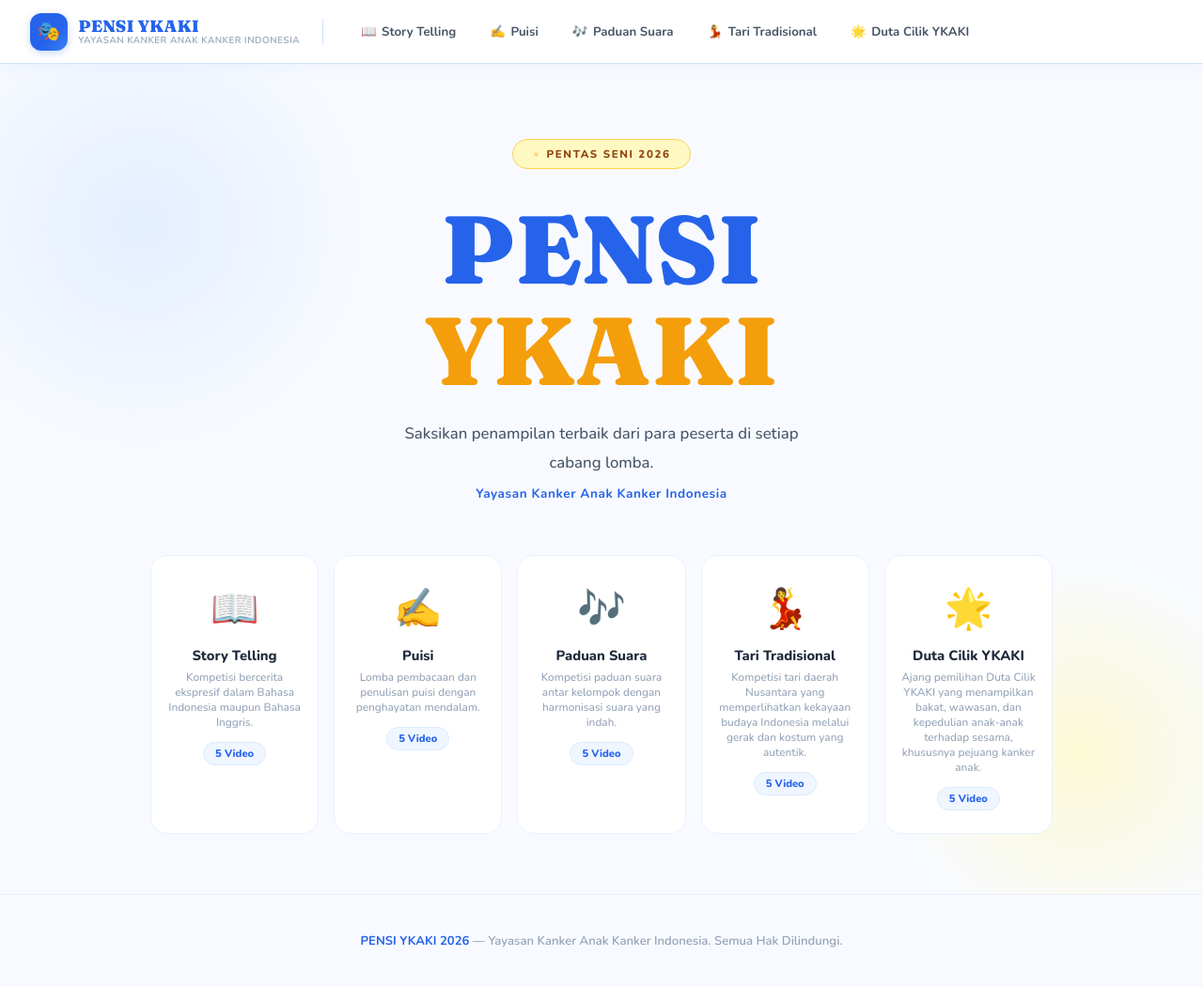
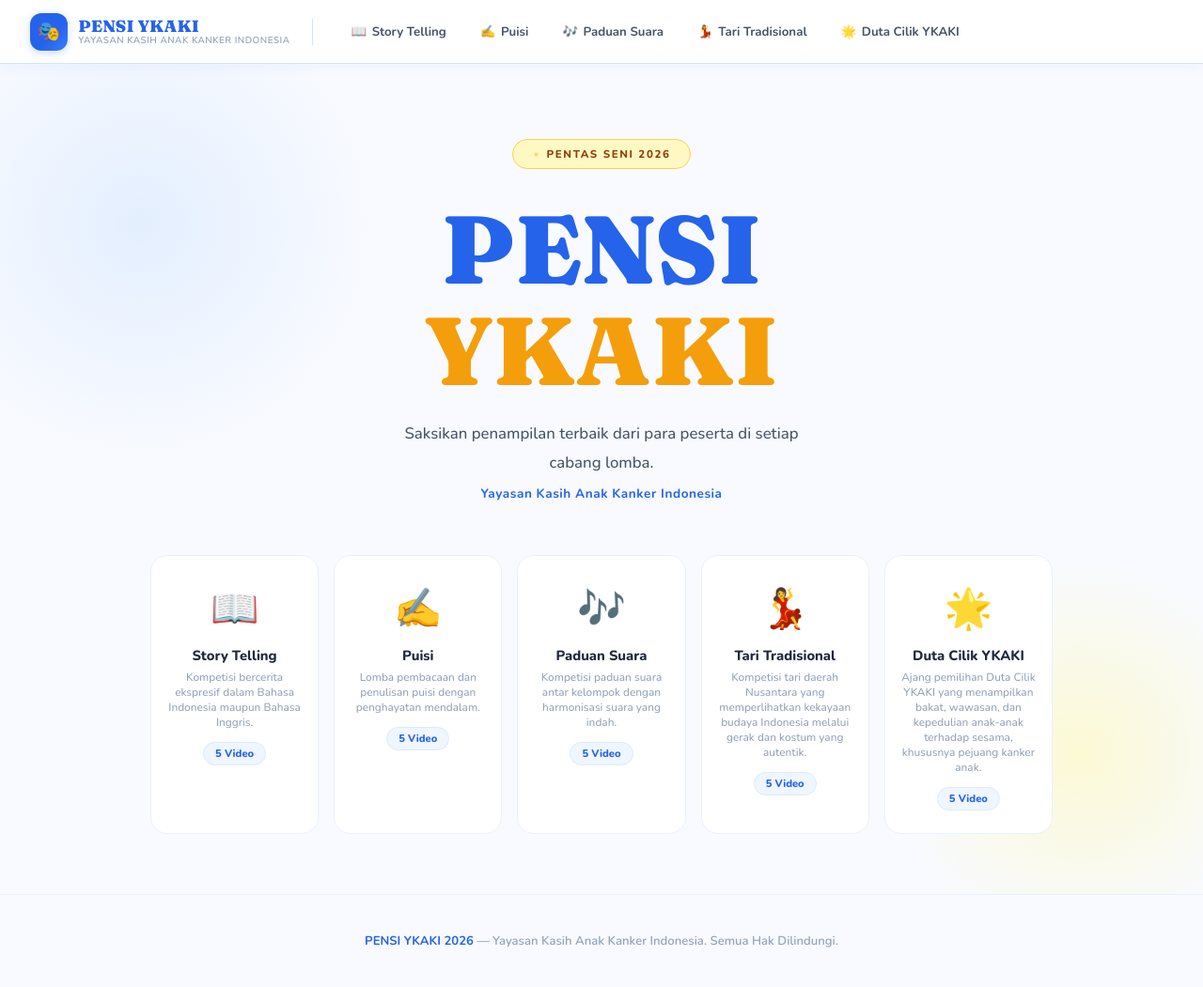
Before and after one commit to YKAKI129/PENSI_2026, a plain HTML site: page BARAT/index.html in a window 1280 px wide. Shown: the whole page at 94% size. Drawn offline with nearby package versions, Linux system fonts and the light colour scheme.

Commit message:
Update index.html

```diff
--- a/BARAT/index.html
+++ b/BARAT/index.html
@@ -375,7 +375,7 @@
     <div class="nav-brand-logo">🎭</div>
     <div class="nav-brand-text">
       <span class="t1">PENSI YKAKI</span>
-      <span class="t2">Yayasan Kanker Anak Kanker Indonesia</span>
+      <span class="t2">Yayasan Kasih Anak Kanker Indonesia</span>
     </div>
   </div>
   <div class="nav-divider"></div>
@@ -393,11 +393,11 @@
       <span class="kuning">YKAKI</span>
     </h1>
     <p class="hero-sub">Saksikan penampilan terbaik dari para peserta di setiap cabang lomba.</p>
-    <p class="hero-org">Yayasan Kanker Anak Kanker Indonesia</p>
+    <p class="hero-org">Yayasan Kasih Anak Kanker Indonesia</p>
     <div class="home-grid" id="homeGrid"></div>
   </section>
   <footer>
-    <strong>PENSI YKAKI 2026</strong> — Yayasan Kanker Anak Kanker Indonesia. Semua Hak Dilindungi.
+    <strong>PENSI YKAKI 2026</strong> — Yayasan Kasih Anak Kanker Indonesia. Semua Hak Dilindungi.
   </footer>
 </div>
 
@@ -535,7 +535,7 @@
         <div class="video-grid">${videosHTML}</div>
       </div>
       <footer>
-        <strong>PENSI YKAKI 2026</strong> — Yayasan Kanker Anak Kanker Indonesia. Semua Hak Dilindungi.
+        <strong>PENSI YKAKI 2026</strong> — Yayasan Kasih Anak Kanker Indonesia. Semua Hak Dilindungi.
       </footer>
     `;
     document.body.appendChild(page);
```
